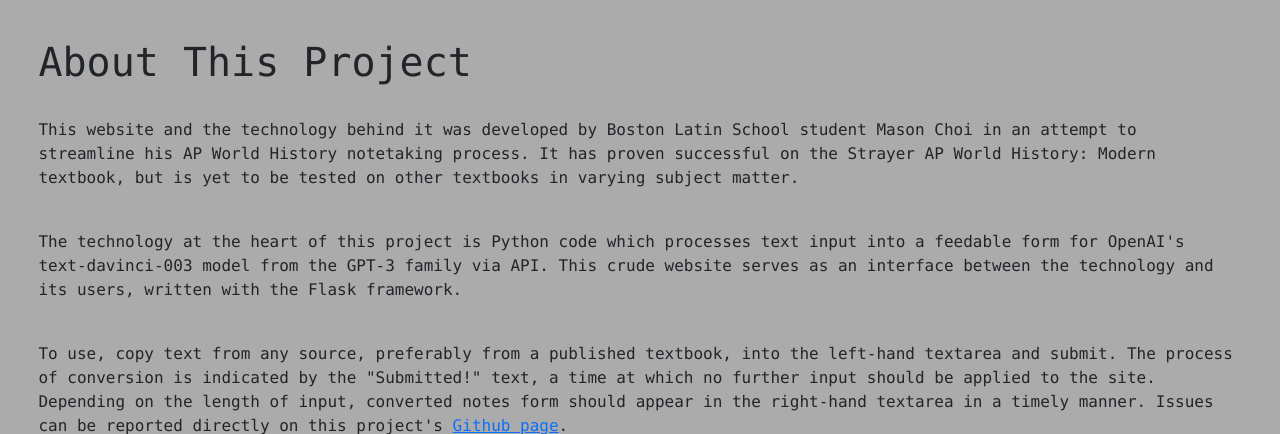
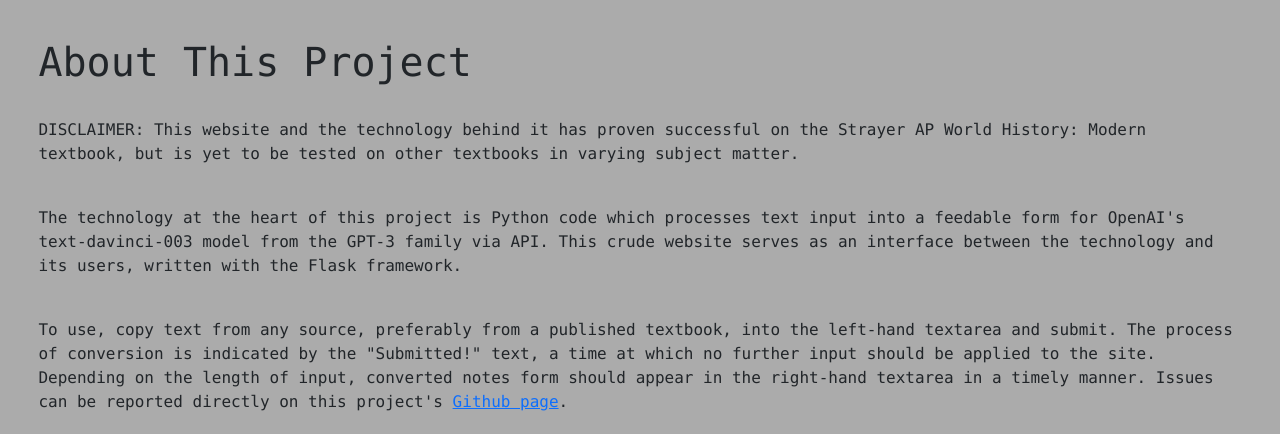
Before and after one commit to Tennis-Ball/AI-Text-To-Notes-Converter, a Python web app: template app/templates/about.html.j2 in a window 1280 px wide. Shown: the top 434 px of the page. Run offline with Jinja, Linux system fonts and the light colour scheme; the template is opened without the code that fills it, so the values that code supplies are empty.

Commit message:
remove personal details

```diff
--- a/app/templates/about.html.j2
+++ b/app/templates/about.html.j2
@@ -18,10 +18,9 @@
 		<h1>About This Project</h1>
 		<br>
 		<p>
-			This website and the technology behind it was developed by Boston Latin School
-			student Mason Choi in an attempt to streamline his AP World History notetaking
-			process. It has proven successful on the Strayer AP World History: Modern
-			textbook, but is yet to be tested on other textbooks in varying subject matter.
+			DISCLAIMER: This website and the technology behind it has proven successful on
+			the Strayer AP World History: Modern textbook, but is yet to be tested on other
+			textbooks in varying subject matter.
 		</p>
 		<br>
 		<p>
```
